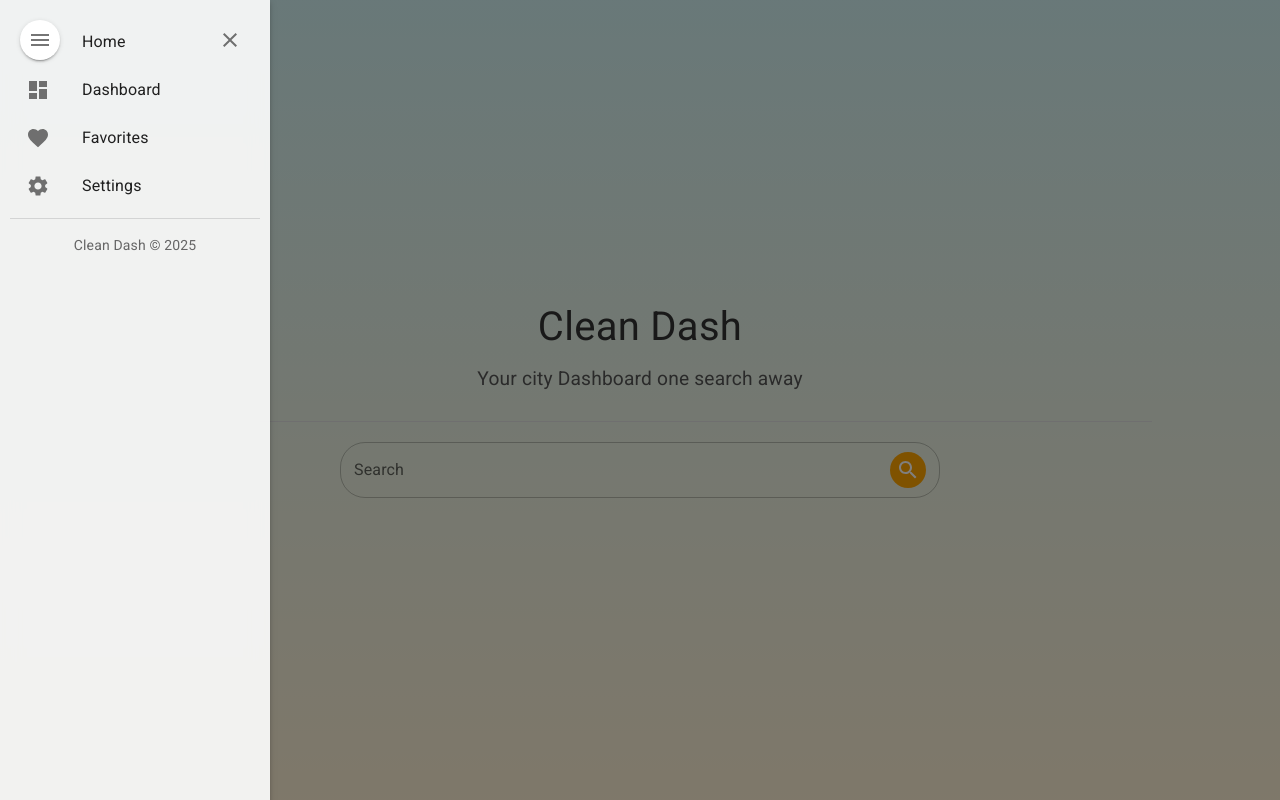
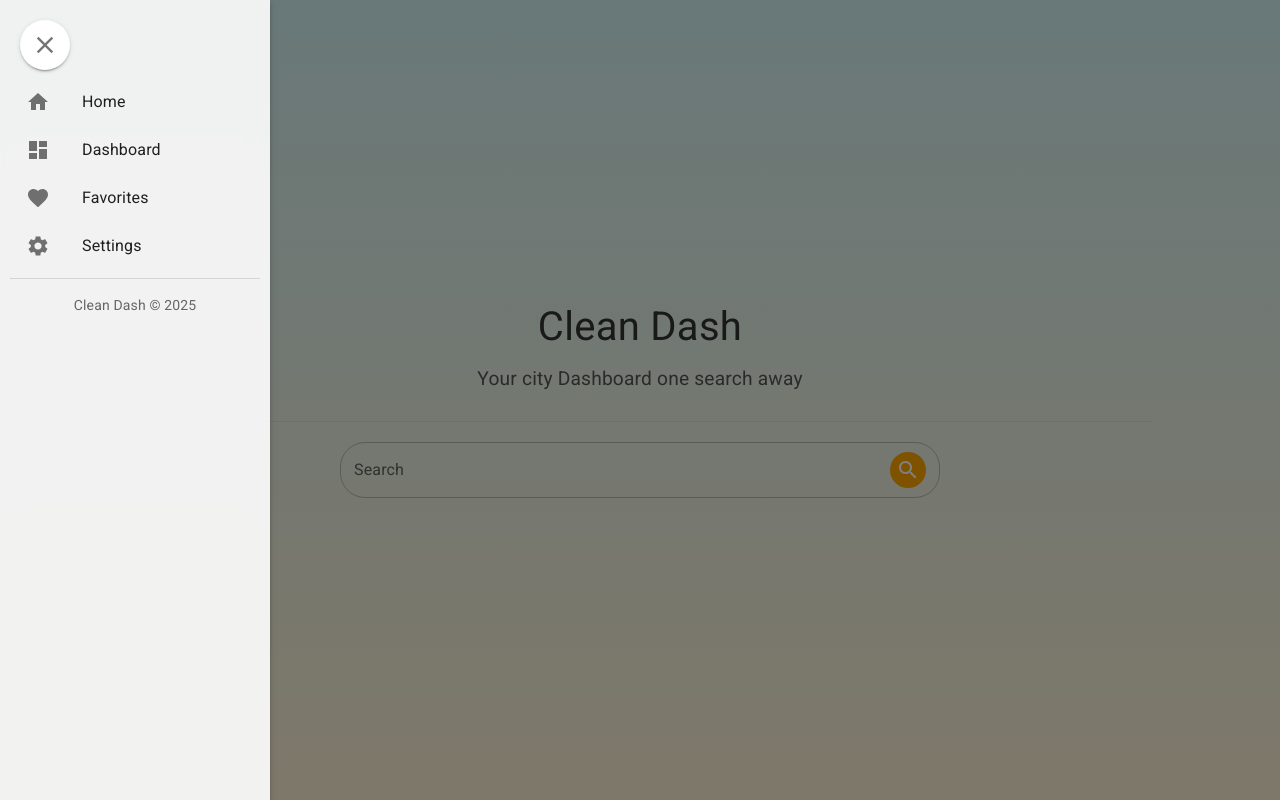
Before and after one commit to Jiawei-Zhao-728/CleanDash, a React (Create React App) app: page / in a window 1280 px wide. Both pictures are taken after a click on the button 40 px from the left and 40 px from the top of the page. Built offline with nearby package versions, Linux system fonts and the light colour scheme.

Commit message:
fixed the problem where the the icon is not center to the button

```diff
--- a/src/components/sidebar.js
+++ b/src/components/sidebar.js
@@ -6,7 +6,6 @@ import {
   ListItemIcon,
   ListItemText,
   IconButton,
-  Box,
   Divider,
   Typography,
 } from "@mui/material";
@@ -16,7 +15,7 @@ import FavoriteIcon from "@mui/icons-material/Favorite";
 import SettingsIcon from "@mui/icons-material/Settings";
 import MenuIcon from "@mui/icons-material/Menu";
 import CloseIcon from "@mui/icons-material/Close";
-import { motion } from "framer-motion";
+import { AnimatePresence, motion } from "framer-motion";
 
 const Sidebar = () => {
   const [open, setOpen] = useState(false);
@@ -27,20 +26,46 @@ const Sidebar = () => {
 
   return (
     <>
-      {/* ✅ Fixed Sidebar Toggle Button */}
       <IconButton
         onClick={toggleDrawer}
         sx={{
-          position: "fixed", // Keeps the button in place
+          position: "absolute",
           top: 20,
           left: 20,
-          zIndex: 1500, // Ensures it's always on top
+          zIndex: 1500,
+          width: 50, // Ensure button is a perfect circle
+          height: 50,
           backgroundColor: "white",
           boxShadow: 2,
+          display: "flex",
+          justifyContent: "center",
+          alignItems: "center",
+          borderRadius: "50%", // Keeps button circular
           "&:hover": { backgroundColor: "#f0f0f0" },
         }}
       >
-        <MenuIcon />
+        <AnimatePresence mode="wait">
+          <motion.div
+            key={open ? "close" : "menu"}
+            initial={{ opacity: 0, rotate: -90 }}
+            animate={{ opacity: 1, rotate: 0 }}
+            exit={{ opacity: 0, rotate: 90 }}
+            transition={{ duration: 0.2 }}
+            style={{
+              width: "100%",
+              height: "100%",
+              display: "flex",
+              justifyContent: "center",
+              alignItems: "center",
+            }}
+          >
+            {open ? (
+              <CloseIcon sx={{ fontSize: 28 }} />
+            ) : (
+              <MenuIcon sx={{ fontSize: 28 }} />
+            )}
+          </motion.div>
+        </AnimatePresence>
       </IconButton>
 
       {/* Sidebar Drawer */}
@@ -50,33 +75,20 @@ const Sidebar = () => {
         onClose={toggleDrawer}
         PaperProps={{
           sx: {
-            width: "250px", // ✅ Ensure fixed width
+            width: "250px",
             background: "rgba(255, 255, 255, 0.9)",
             backdropFilter: "blur(10px)",
             boxShadow: 3,
-            padding: "10px", // ✅ Adds spacing inside sidebar
+            padding: "10px",
           },
         }}
       >
-        <Box
+        {/* Navigation Links */}
+        <List
           sx={{
-            display: "flex",
-            justifyContent: "flex-end", // ✅ Pushes the button to the right
-            alignItems: "center",
-            padding: "10px",
-            position: "absolute",
-            top: 10,
-            right: 10,
+            marginTop: "60px", // Moves menu items further down
           }}
         >
-          {/* Close Button Inside Sidebar */}
-          <IconButton onClick={toggleDrawer}>
-            <CloseIcon />
-          </IconButton>
-        </Box>
-
-        {/* Navigation Links */}
-        <List>
           {[
             { text: "Home", icon: <HomeIcon /> },
             { text: "Dashboard", icon: <DashboardIcon /> },
```
